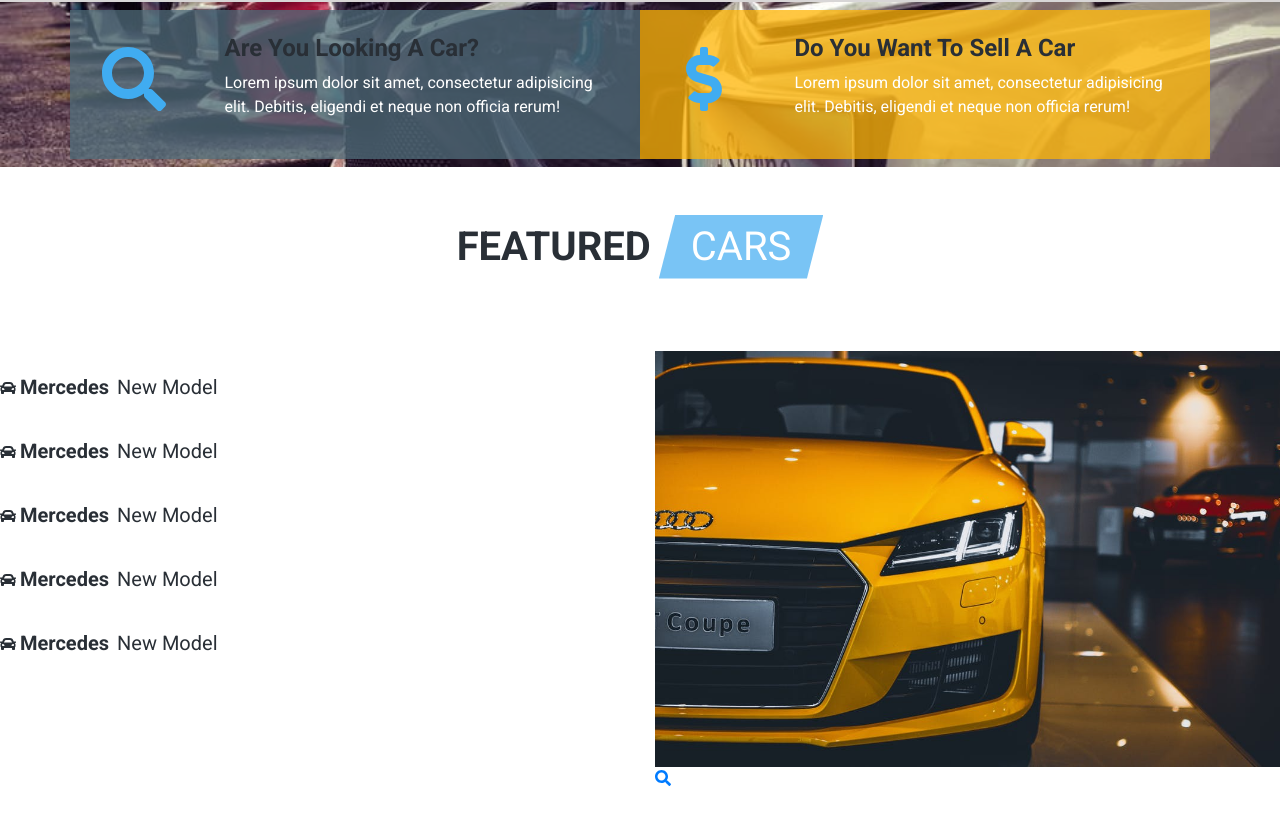
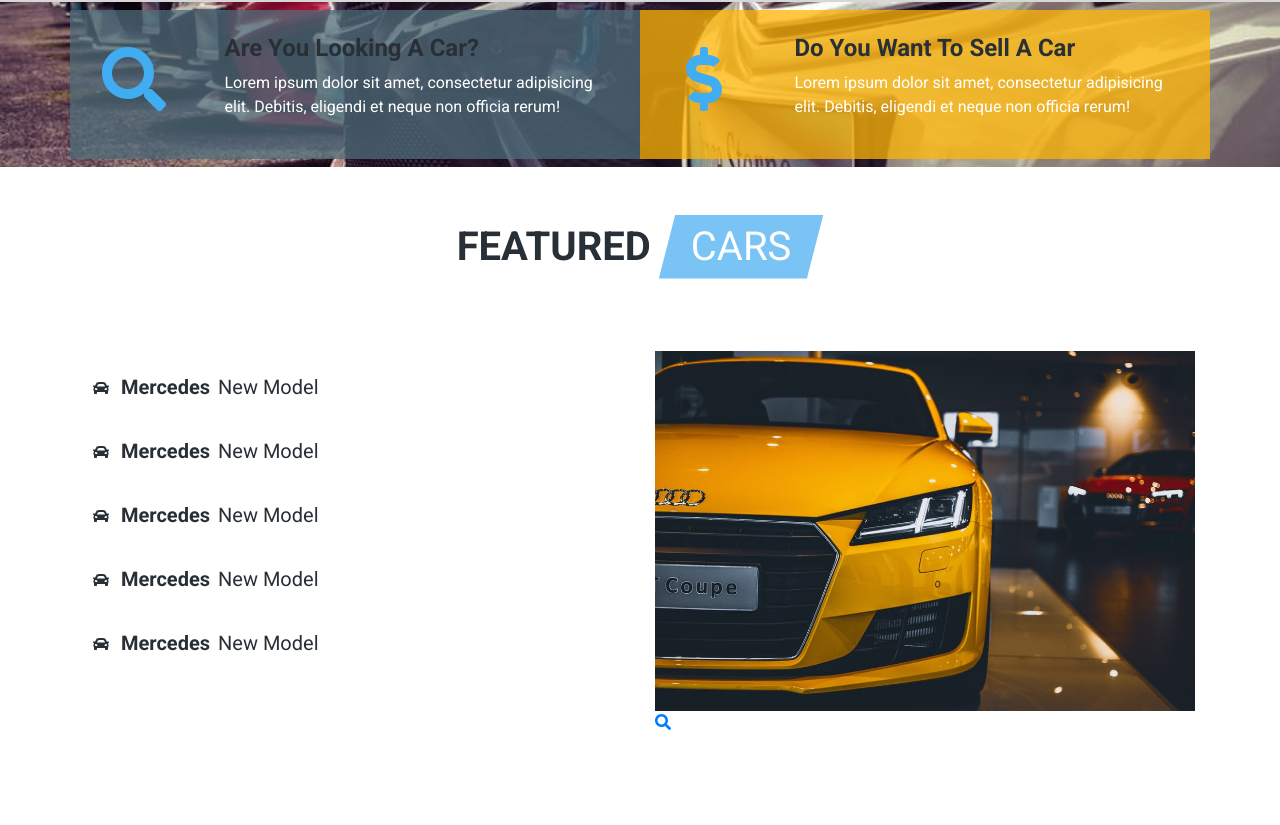
Before and after one commit to hamed-hassanzadeh-1998/carshop, a plain HTML site: page index.html in a window 1280 px wide. Shown: the part 2513-3338 px from the top of the page. After the commit the page ends 3312 px from the top, so only its background shows below. Drawn offline with Linux system fonts and the light colour scheme.

Commit message:
-feature box edited

```diff
--- a/index.html
+++ b/index.html
@@ -372,64 +372,94 @@
 <!-- start featured section-->
 <section class="featured py-5" id="featured">
     <div class="container">
-        <div class="row mb-5">
-            <div class="col d-flex flex-wrap text-uppercase justify-content-center">
-                <h1 class="font-weight-bold align-self-center mx-1">featured</h1>
-                <h1 class="section-title-special mx-1">cars</h1>
-            </div>
+      <!--Section Title-->
+      <div class="row mb-5">
+        <div class="col d-flex flex-wrap text-uppercase justify-content-center">
+          <h1 class="font-weight-bold align-self-center mx-1">FEATURED</h1>
+          <h1 class="section-title-special mx-1">CARS</h1>
         </div>
-    </div>
-    <div class="row">
-    <!-- feature info -->
-    <div class="colo-10-mx-auto col-lg-6 feature-info my-3">
-        <!-- single item -->
-        <div class="feature-item my-3 d-flex py-2 text-capitalize flex-wrap align-items-baseline">
-            <span class="feature-icon"><i class="fas fa-car"></i></span>
-            <h5 class="font-weight-bold mx-1">mercedes</h5>
-            <h5 class="mx-1">new model</h5>
+      </div>
+      <!-- End Section Title-->
+
+     <div class="row">
+        <!--featured info-->
+      <div class="col-10 mx-auto col-lg-6 featured-info my-3">
+        <!--Single Item-->
+        <div class="featured-item my-3 d-flex p-2 text-capitalize
+       align-items-baseline flex-wrap">
+          <span class="featured-icon mr-2">
+            <i class="fas fa-car"></i>
+          </span>
+          <h5 class="font-weight-bold mx-1">mercedes</h5>
+          <h5 class="mx-1">new model</h5>
         </div>
-        <div class="feature-item my-3 d-flex py-2 text-capitalize flex-wrap align-items-baseline">
-            <span class="feature-icon"><i class="fas fa-car"></i></span>
-            <h5 class="font-weight-bold mx-1">mercedes</h5>
-            <h5 class="mx-1">new model</h5>
+        <!--End Single Item-->
+        <!--Single Item-->
+        <div class="featured-item my-3 d-flex p-2 text-capitalize
+          align-items-baseline flex-wrap">
+          <span class="featured-icon mr-2">
+            <i class="fas fa-car"></i>
+          </span>
+          <h5 class="font-weight-bold mx-1">mercedes</h5>
+          <h5 class="mx-1">new model</h5>
         </div>
-        <div class="feature-item my-3 d-flex py-2 text-capitalize flex-wrap align-items-baseline">
-            <span class="feature-icon"><i class="fas fa-car"></i></span>
-            <h5 class="font-weight-bold mx-1">mercedes</h5>
-            <h5 class="mx-1">new model</h5>
+        <!--End Single Item-->
+        <!--Single Item-->
+        <div class="featured-item my-3 d-flex p-2 text-capitalize
+        align-items-baseline flex-wrap">
+          <span class="featured-icon mr-2">
+            <i class="fas fa-car"></i>
+          </span>
+          <h5 class="font-weight-bold mx-1">mercedes</h5>
+          <h5 class="mx-1">new model</h5>
         </div>
-        <div class="feature-item my-3 d-flex py-2 text-capitalize flex-wrap align-items-baseline">
-            <span class="feature-icon"><i class="fas fa-car"></i></span>
-            <h5 class="font-weight-bold mx-1">mercedes</h5>
-            <h5 class="mx-1">new model</h5>
+        <!--End Single Item-->
+        <!--Single Item-->
+        <div class="featured-item my-3 d-flex p-2 text-capitalize
+        align-items-baseline flex-wrap">
+          <span class="featured-icon mr-2">
+            <i class="fas fa-car"></i>
+          </span>
+          <h5 class="font-weight-bold mx-1">mercedes</h5>
+          <h5 class="mx-1">new model</h5>
         </div>
-        <div class="feature-item my-3 d-flex py-2 text-capitalize flex-wrap align-items-baseline">
-            <span class="feature-icon"><i class="fas fa-car"></i></span>
-            <h5 class="font-weight-bold mx-1">mercedes</h5>
-            <h5 class="mx-1">new model</h5>
+        <!--End Single Item-->
+        <!--Single Item-->
+        <div class="featured-item my-3 d-flex p-2 text-capitalize
+        align-items-baseline flex-wrap">
+          <span class="featured-icon mr-2">
+            <i class="fas fa-car"></i>
+          </span>
+          <h5 class="font-weight-bold mx-1">mercedes</h5>
+          <h5 class="mx-1">new model</h5>
         </div>
-        <!-- end single item -->
-    </div>
-    <!-- feature img -->
-
-    <div class="colo-10-mx-auto col-lg-6 feature-img my-3 align-self-center">
+        <!--End Single Item-->
+      </div>
+      <!--featured img-->
+      <div class="col-10 mx-auto col-lg-6 featured-img my-3 align-self-center">
         <div class="img-container">
-            <img src="img/featured.jpeg" class="img-fluid feature-photo" alt="">
-            <a href="#" class="featured-link mr-2">
-                <i class="fas fa-search"></i>
-            </a>
+          <img src="img/featured.jpeg" alt="" class="img-fluid featured-photo">
+          <a href="#" class="featured-link">
+            <i class="fas fa-search"></i>
+          </a>
         </div>
+      </div>
+     </div>
 
     </div>
-    </div>
-</section>
-<!-- end featured section-->
-<!-- jquery -->
-<script src="js/jquery-3.3.1.min.js"></script>
-<!-- bootstrap js -->
-<script src="js/bootstrap.bundle.min.js"></script>
-<!-- script js -->
-<script src="js/script.js"></script>
+  </section>
+  <!-- End Of Featured -->
+
+
+
+
+
+  <!-- jquery -->
+  <script src="js/jquery-3.3.1.min.js"></script>
+  <!-- bootstrap js -->
+  <script src="js/bootstrap.bundle.min.js"></script>
+  <!-- script js -->
+  <script src="js/script.js"></script>
 </body>
 
 </html>
```
